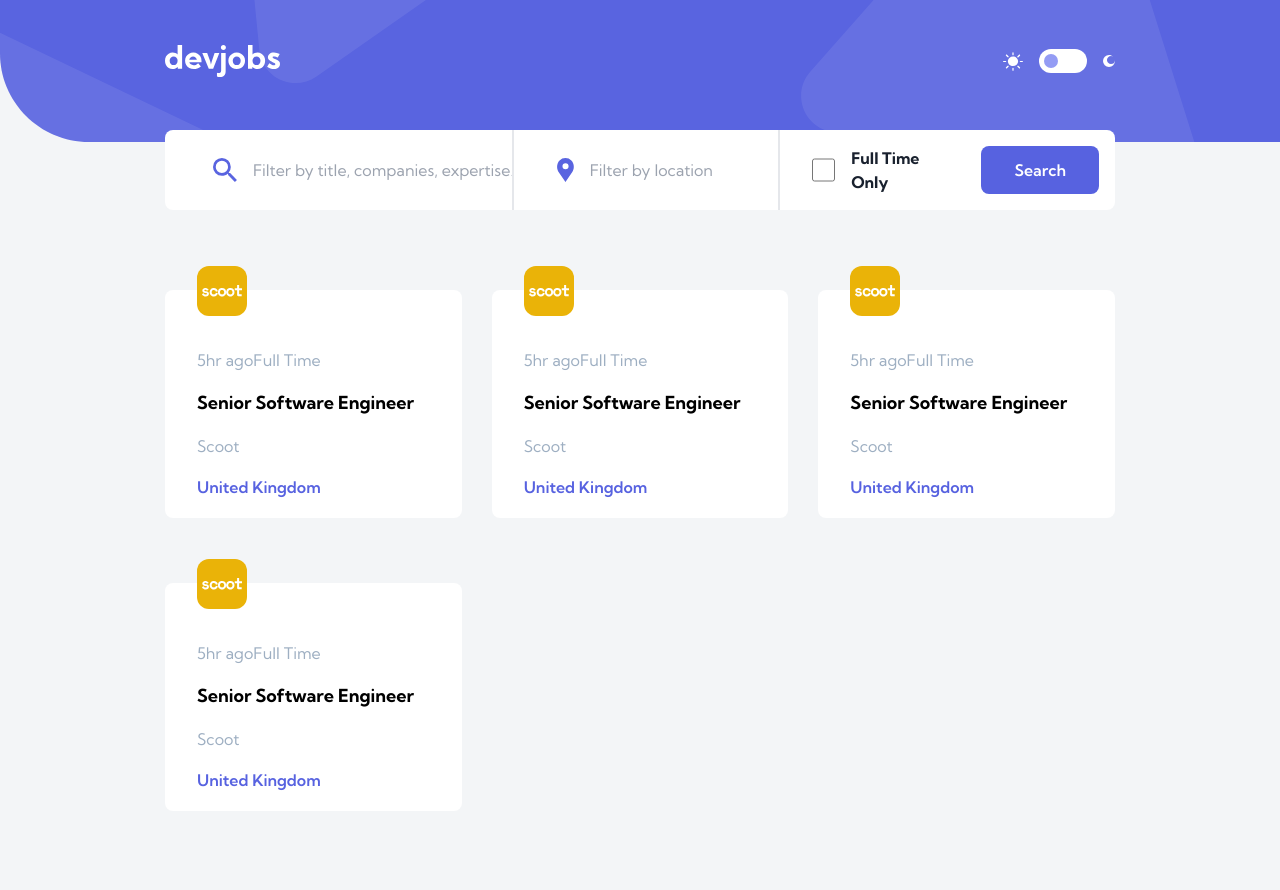
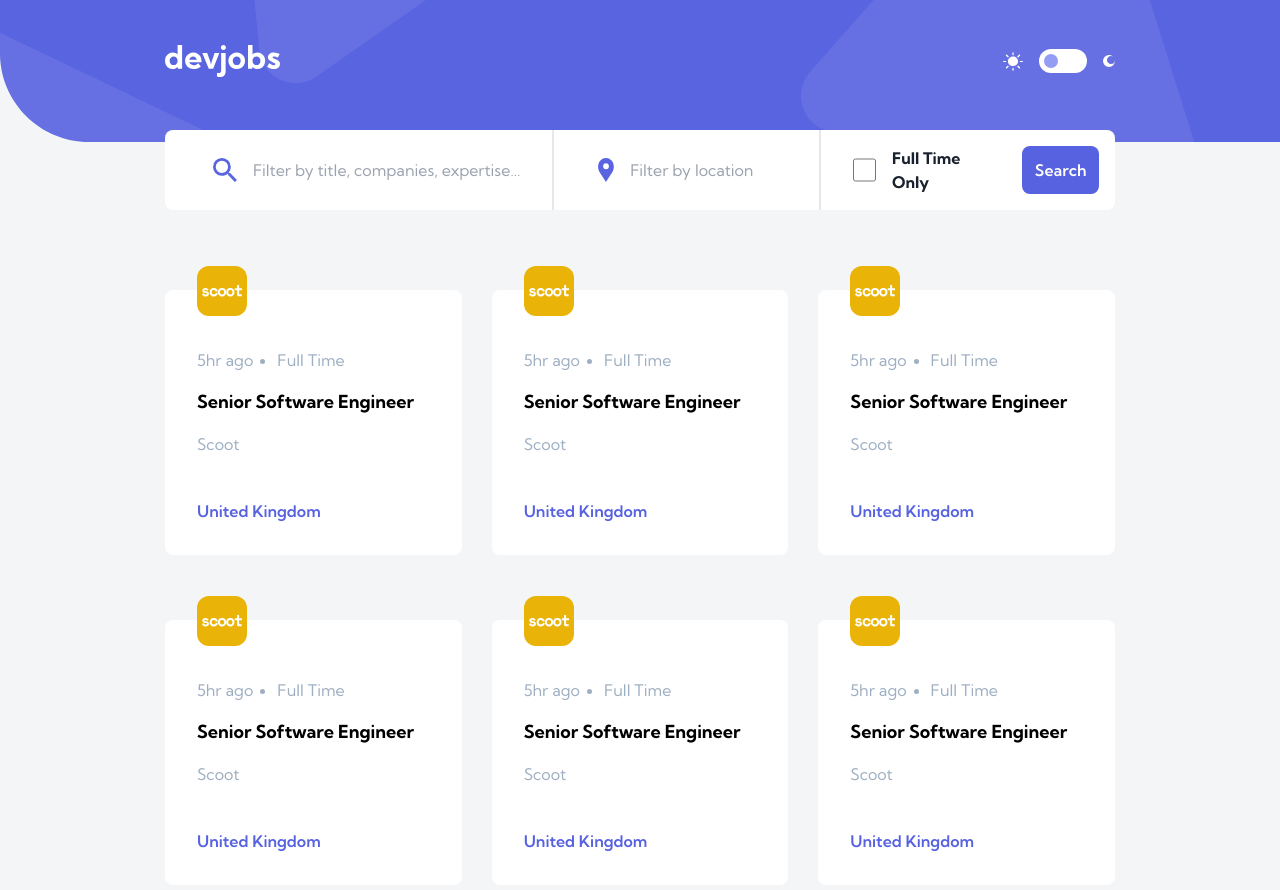
Before and after one commit to Kofiastro/Devjobs-Web-app, a Next.js app: page / in a window 1280 px wide. Shown: the top 890 px of the page. Built offline with nearby package versions, Linux system fonts and the light colour scheme.

Commit message:
tweaks made to cards and filter section

```diff
--- a/app/page.jsx
+++ b/app/page.jsx
@@ -70,12 +70,12 @@ export default function Home() {
             />
             <input
               type='text'
-              className=' text-VeryDarkBlue  placeholder:text-Gr ring-0 rounded-lg focus:ring-0 focus:outline-none focus:border-none hidden lg:block lg:w-[271px]  '
+              className='  text-VeryDarkBlue placeholder:text-md p  ring-0 rounded-lg focus:ring-0 focus:outline-none focus:border-none hidden lg:block lg:w-[312px] '
               placeholder='Filter by title, companies, expertise…'
             />
              <input
               type='text'
-              className=' text-VeryDarkBlue  placeholder:text-Gr ring-0 rounded-lg focus:ring-0 focus:outline-none focus:border-none sm:hidden md:block lg:hidden'
+              className=' text-VeryDarkBlue  placeholder:text-md ring-0 rounded-lg focus:ring-0 focus:outline-none focus:border-none sm:hidden md:block lg:hidden'
               placeholder='Filter by title...'
             />
           </div>
@@ -103,7 +103,7 @@ export default function Home() {
             <h1 className='font-bold text-VeryDarkBlue pl-[16px] block lg:hidden'>
               Full Time
             </h1>
-            <button className='bg-Violet hover:bg-Lightviolet md:w-[80px] md:h-[48px] lg:w-[123px] lg:h-[48px] rounded-lg ml-[26px] '>
+            <button className='bg-Violet hover:bg-Lightviolet md:w-[80px] md:h-[48px] rounded-lg ml-[26px] '>
               <h1 className='text-White font-semibold'>Search</h1>
             </button>
           </div>
@@ -128,12 +128,14 @@ export default function Home() {
             </div>
           </div>
         </div>
-      </section >
-      <section className=' mx-[24px] lg:mx-[165px] md:mx-[39px] mt-[80px] h-dvh'>
-      {/* Card section */}
+          {/* Card section */}
+        <div className=' mx-[24px] lg:mx-[165px] md:mx-[39px] py-[80px] '>
+
       <JobCards/>
 
-      </section>
+      </div>
+      </section >
+
 
     </main>
   );
--- a/app/ui/jobcards.jsx
+++ b/app/ui/jobcards.jsx
@@ -1,121 +1,167 @@
 import Image from 'next/image';
 export default function JobCards() {
   return (
-    <div className=' grid gap-y-[49px] md:grid-cols-2 md:gap-x-[11px] md:gap-y-[65px] lg:grid-cols-3 lg:gap-x-[30px]'>
+    <div className=' relative grid gap-y-[49px] md:grid-cols-2 md:gap-x-[11px] md:gap-y-[65px] lg:grid-cols-3 lg:gap-x-[30px]'>
       {/* Card1 */}
-      <div className='relative h-[228px] bg-White rounded-lg '>
+      <div className=' bg-White rounded-lg '>
         {/* logo */}
         <Image
-          src={"/logos/scoot.svg"}
+          src={'/logos/scoot.svg'}
           width={50}
           height={50}
           className='bg-yellow-500 rounded-xl px-[5px] py-[19px] -mt-6 ml-[32px]'
           alt='Scoot icon'
         />
-        <div className="flex flex-col m-[32px] space-y-[17px]">
-            <div className='flex text-Grey '>
+        <div className='flex flex-col  p-[32px]  space-y-[16px]'>
+          <div className='flex space-x-6 text-Grey '>
             <h1>5hr ago</h1>
-                <h1>Full Time
-                </h1>
+            <ul className='list-disc'>
+              <li>Full Time</li>
+            </ul>
           </div>
+
+          <div className='space-y-[16px]'>
             <h1 className='font-bold text-lg'>Senior Software Engineer</h1>
-            <div>
-                <div>
             <h1 className='text-md text-Grey'>Scoot</h1>
           </div>
-
-            </div>
-            <div className=''>
+          <div className='pt-[27px]'>
             <h1 className='text-Violet font-semibold'>United Kingdom</h1>
           </div>
-
         </div>
       </div>
-       {/* Card1 */}
-       <div className='relative h-[228px] bg-White rounded-lg '>
+      {/* Card 2  */}
+      <div className=' bg-White rounded-lg '>
         {/* logo */}
         <Image
-          src={"/logos/scoot.svg"}
+          src={'/logos/scoot.svg'}
           width={50}
           height={50}
           className='bg-yellow-500 rounded-xl px-[5px] py-[19px] -mt-6 ml-[32px]'
           alt='Scoot icon'
         />
-        <div className="flex flex-col m-[32px] space-y-[17px]">
-            <div className='flex text-Grey '>
+        <div className='flex flex-col  p-[32px]  space-y-[16px]'>
+          <div className='flex space-x-6 text-Grey '>
             <h1>5hr ago</h1>
-                <h1>Full Time
-                </h1>
+            <ul className='list-disc'>
+              <li>Full Time</li>
+            </ul>
           </div>
+
+          <div className='space-y-[16px]'>
             <h1 className='font-bold text-lg'>Senior Software Engineer</h1>
-            <div>
-                <div>
             <h1 className='text-md text-Grey'>Scoot</h1>
           </div>
-
-            </div>
-            <div className=''>
+          <div className='pt-[27px]'>
             <h1 className='text-Violet font-semibold'>United Kingdom</h1>
           </div>
-
         </div>
       </div>
-       {/* Card1 */}
-       <div className='relative h-[228px] bg-White rounded-lg '>
+      {/* Card 2  */}
+      <div className=' bg-White rounded-lg '>
         {/* logo */}
         <Image
-          src={"/logos/scoot.svg"}
+          src={'/logos/scoot.svg'}
           width={50}
           height={50}
           className='bg-yellow-500 rounded-xl px-[5px] py-[19px] -mt-6 ml-[32px]'
           alt='Scoot icon'
         />
-        <div className="flex flex-col m-[32px] space-y-[17px]">
-            <div className='flex text-Grey '>
+        <div className='flex flex-col  p-[32px]  space-y-[16px]'>
+          <div className='flex space-x-6 text-Grey '>
             <h1>5hr ago</h1>
-                <h1>Full Time
-                </h1>
+            <ul className='list-disc'>
+              <li>Full Time</li>
+            </ul>
           </div>
+
+          <div className='space-y-[16px]'>
             <h1 className='font-bold text-lg'>Senior Software Engineer</h1>
-            <div>
-                <div>
             <h1 className='text-md text-Grey'>Scoot</h1>
           </div>
-
-            </div>
-            <div className=''>
+          <div className='pt-[27px]'>
             <h1 className='text-Violet font-semibold'>United Kingdom</h1>
           </div>
-
         </div>
       </div>
-       {/* Card1 */}
-       <div className='relative h-[228px] bg-White rounded-lg '>
+      {/* Card 3  */}
+      <div className=' bg-White rounded-lg '>
         {/* logo */}
         <Image
-          src={"/logos/scoot.svg"}
+          src={'/logos/scoot.svg'}
           width={50}
           height={50}
           className='bg-yellow-500 rounded-xl px-[5px] py-[19px] -mt-6 ml-[32px]'
           alt='Scoot icon'
         />
-        <div className="flex flex-col m-[32px] space-y-[17px]">
-            <div className='flex text-Grey '>
+        <div className='flex flex-col  p-[32px]  space-y-[16px]'>
+          <div className='flex space-x-6 text-Grey '>
             <h1>5hr ago</h1>
-                <h1>Full Time
-                </h1>
+            <ul className='list-disc'>
+              <li>Full Time</li>
+            </ul>
           </div>
+
+          <div className='space-y-[16px]'>
             <h1 className='font-bold text-lg'>Senior Software Engineer</h1>
-            <div>
-                <div>
             <h1 className='text-md text-Grey'>Scoot</h1>
           </div>
-
-            </div>
-            <div className=''>
+          <div className='pt-[27px]'>
             <h1 className='text-Violet font-semibold'>United Kingdom</h1>
           </div>
+        </div>
+      </div>
+      {/* Card 2  */}
+      <div className=' bg-White rounded-lg '>
+        {/* logo */}
+        <Image
+          src={'/logos/scoot.svg'}
+          width={50}
+          height={50}
+          className='bg-yellow-500 rounded-xl px-[5px] py-[19px] -mt-6 ml-[32px]'
+          alt='Scoot icon'
+        />
+        <div className='flex flex-col  p-[32px]  space-y-[16px]'>
+          <div className='flex space-x-6 text-Grey '>
+            <h1>5hr ago</h1>
+            <ul className='list-disc'>
+              <li>Full Time</li>
+            </ul>
+          </div>
 
+          <div className='space-y-[16px]'>
+            <h1 className='font-bold text-lg'>Senior Software Engineer</h1>
+            <h1 className='text-md text-Grey'>Scoot</h1>
+          </div>
+          <div className='pt-[27px]'>
+            <h1 className='text-Violet font-semibold'>United Kingdom</h1>
+          </div>
+        </div>
+      </div>
+      {/* Card 2  */}
+      <div className=' bg-White rounded-lg '>
+        {/* logo */}
+        <Image
+          src={'/logos/scoot.svg'}
+          width={50}
+          height={50}
+          className='bg-yellow-500 rounded-xl px-[5px] py-[19px] -mt-6 ml-[32px]'
+          alt='Scoot icon'
+        />
+        <div className='flex flex-col  p-[32px]  space-y-[16px]'>
+          <div className='flex space-x-6 text-Grey '>
+            <h1>5hr ago</h1>
+            <ul className='list-disc'>
+              <li>Full Time</li>
+            </ul>
+          </div>
+
+          <div className='space-y-[16px]'>
+            <h1 className='font-bold text-lg'>Senior Software Engineer</h1>
+            <h1 className='text-md text-Grey'>Scoot</h1>
+          </div>
+          <div className='pt-[27px]'>
+            <h1 className='text-Violet font-semibold'>United Kingdom</h1>
+          </div>
         </div>
       </div>
     </div>
```
Lines whose indentation alone changed are shown as unchanged.
